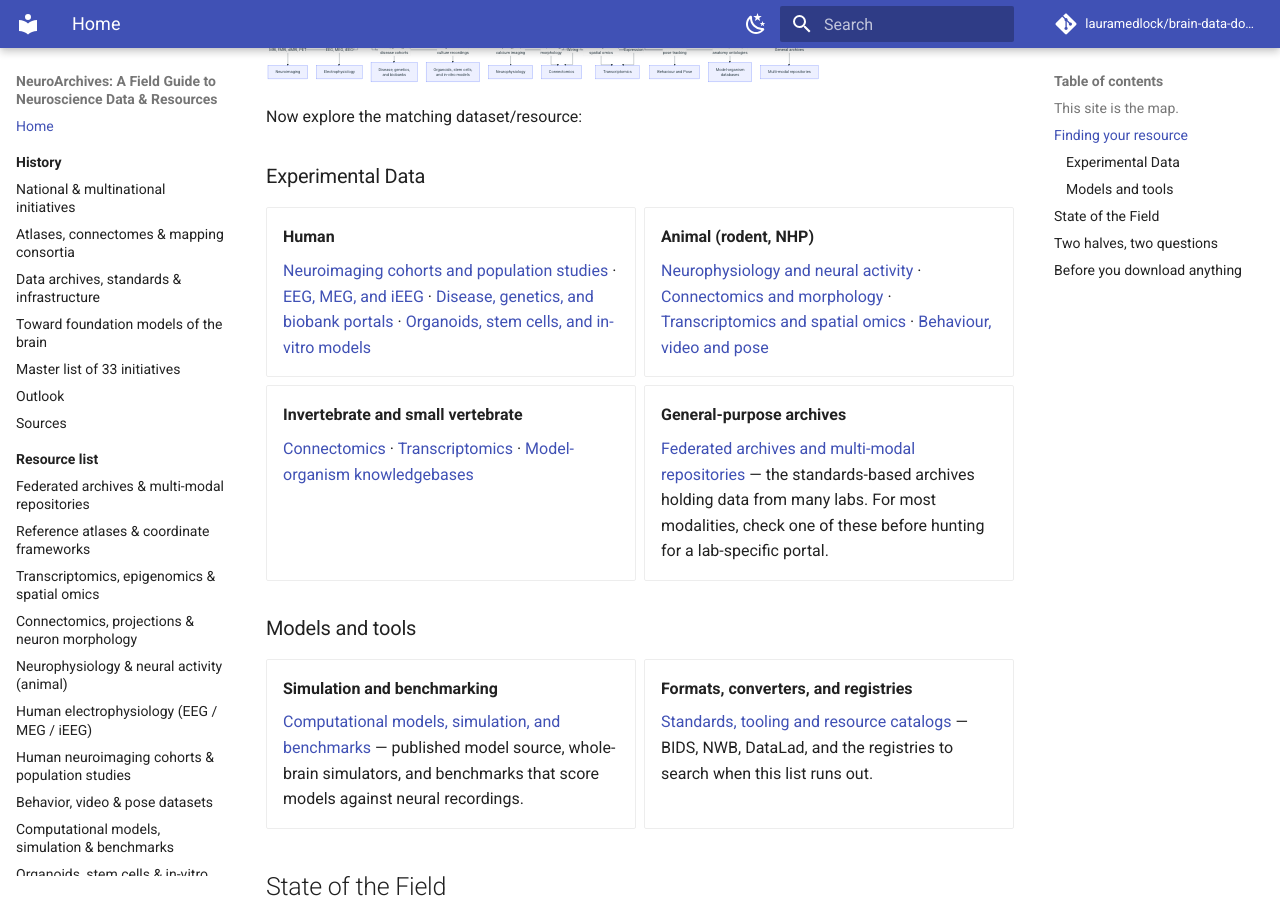
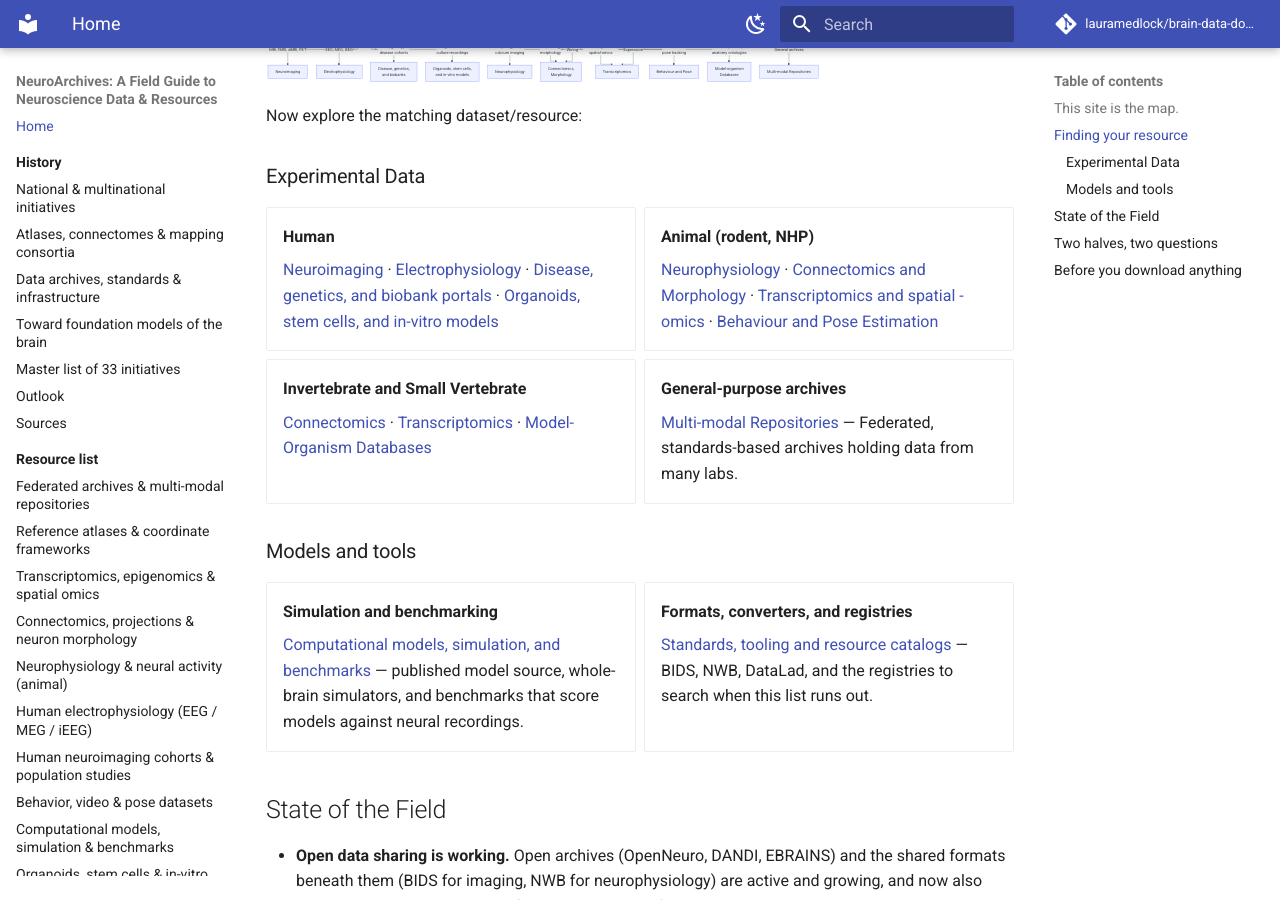
Before and after one commit to lauramedlock/neuroarchives, an MkDocs documentation site: the page built from docs/index.md, in a window 1280 px wide and 900 px high, scrolled down 1097 px. Built offline with MkDocs 1.6.1 and Material for MkDocs 9.7.7, drawn with Linux system fonts in a browser that asks for light colours; comment, search, counter and statistics services are not loaded.

Commit message:
Refine terminology in index.md for clarity
Updated terminology for consistency and clarity in resource descriptions.

```diff
--- a/docs/index.md
+++ b/docs/index.md
@@ -82,27 +82,27 @@ Now explore the matching dataset/resource:
 
 -   **Human**
 
-    [Neuroimaging cohorts and population studies](resources/human-neuroimaging.md) ·
-    [EEG, MEG, and iEEG](resources/human-electrophysiology.md) ·
+    [Neuroimaging](resources/human-neuroimaging.md) ·
+    [Electrophysiology](resources/human-electrophysiology.md) ·
     [Disease, genetics, and biobank portals](resources/disease-genetics.md) ·
     [Organoids, stem cells, and in-vitro models](resources/organoids.md)
 
 -   **Animal (rodent, NHP)**
 
-    [Neurophysiology and neural activity](resources/neurophysiology.md) ·
-    [Connectomics and morphology](resources/connectomics.md) ·
-    [Transcriptomics and spatial omics](resources/transcriptomics.md) ·
-    [Behaviour, video and pose](resources/behavior.md)
+    [Neurophysiology](resources/neurophysiology.md) ·
+    [Connectomics and Morphology](resources/connectomics.md) ·
+    [Transcriptomics and spatial -omics](resources/transcriptomics.md) ·
+    [Behaviour and Pose Estimation](resources/behavior.md)
 
--   **Invertebrate and small vertebrate**
+-   **Invertebrate and Small Vertebrate**
 
     [Connectomics](resources/connectomics.md) · [Transcriptomics](resources/transcriptomics.md) ·
-    [Model-organism knowledgebases](resources/model-organisms.md)
+    [Model-Organism Databases](resources/model-organisms.md)
 
 -   **General-purpose archives**
 
-    [Federated archives and multi-modal repositories](resources/federated-archives.md) — the standards-based archives
-    holding data from many labs. For most modalities, check one of these before hunting for a lab-specific portal.
+    [Multi-modal Repositories](resources/federated-archives.md) — Federated, standards-based archives
+    holding data from many labs.
 
 </div>
 
```
Also changed, not shown: other parts of docs/index.md (+7 -7 lines).
